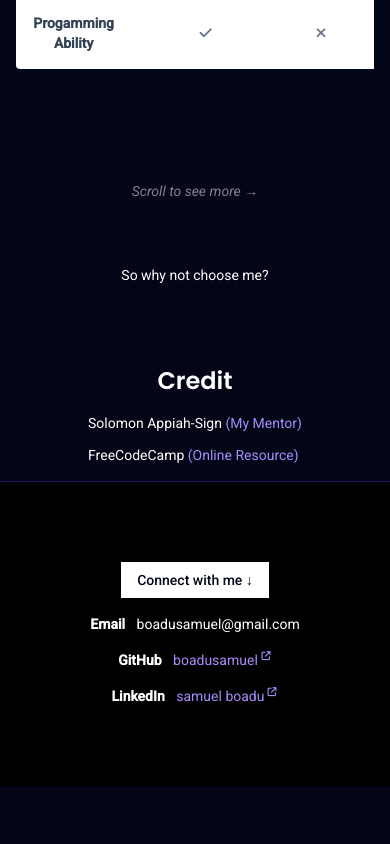
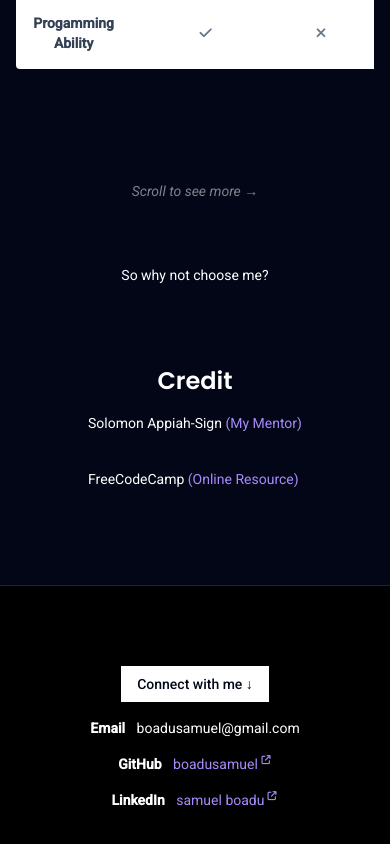
Before and after one commit to boadusamuel/Portfolio, a SvelteKit app: page / in a window 390 px wide. Shown: the part 3581-4425 px from the top of the page. Before the commit the page ends 4367 px from the top, so only its background shows below. Built offline with nearby package versions, Linux system fonts and the light colour scheme.

Commit message:
fixed credit

```diff
--- a/src/components/Main.svelte
+++ b/src/components/Main.svelte
@@ -223,15 +223,16 @@
     <p class="mx-auto">So why not choose me?</p>
   </section>
 
-  <section class="flex flex-col gap-4">
+  <section class="pb-20 flex flex-col sm:gap-15 md:gap-24 relative gap-4">
     <h3 class="text-center font-semibold ">
       <span class="text-2xl sm:text-3xl font-semibold text-center poppins">Credit</span>
     </h3>
    <div class="mx-auto">
-    <ol class="">
-      <li class="mb-3"><a href="https://www.linkedin.com/in/solomon-appier-sign/" target="_blank">Solomon Appiah-Sign <span class="text-violet-400">(My Mentor)</span></a> </li>
-      <li><a href="https://www.freecodecamp.org/" target="_blank">FreeCodeCamp  <span class="text-violet-400">(Online Resource)</span></a> </li>
-    </ol>
+    <div class="flex justify-between gap-4 flex-col">
+      <p class="mb-5 sm:mb-3"><a href="https://www.linkedin.com/in/solomon-appier-sign/" target="_blank">Solomon Appiah-Sign <span class="text-violet-400">(My Mentor)</span></a> </p>
+
+      <p><a href="https://www.freecodecamp.org/" target="_blank">FreeCodeCamp  <span class="text-violet-400">(Online Resource)</span></a> </p>
+    </div>
    </div>
   </section>
 </main>
```
